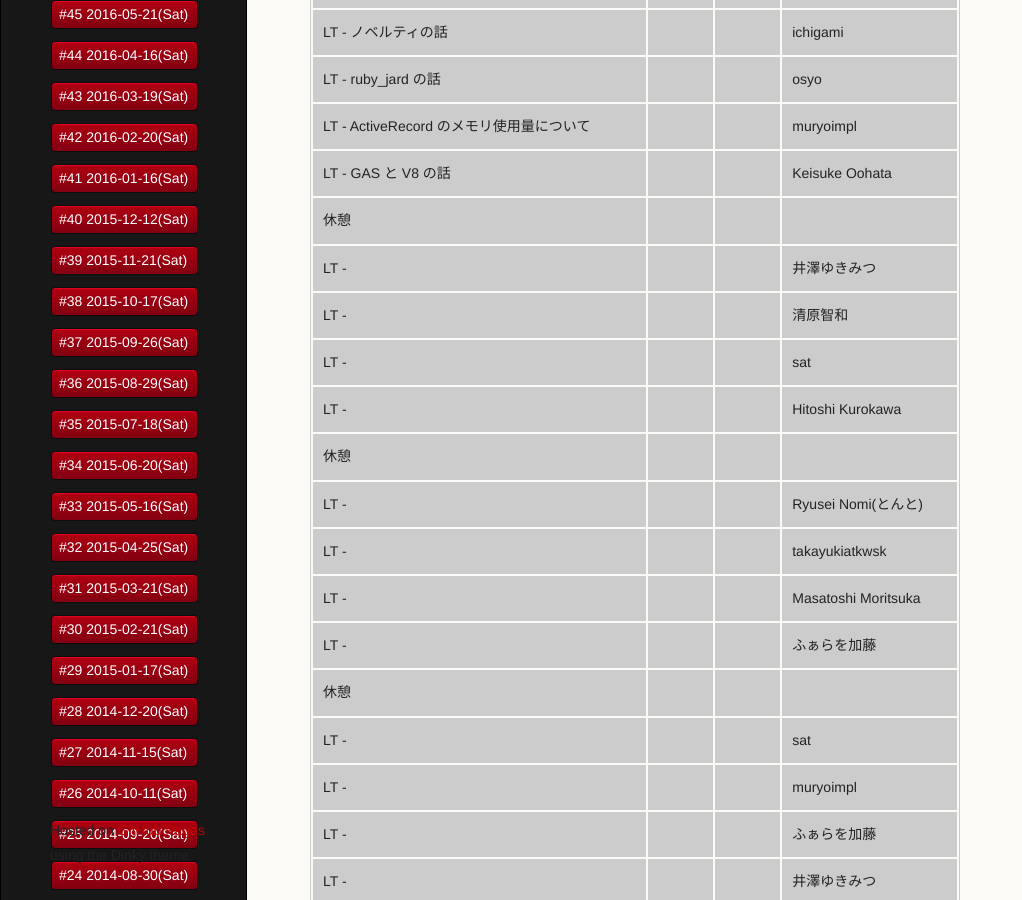
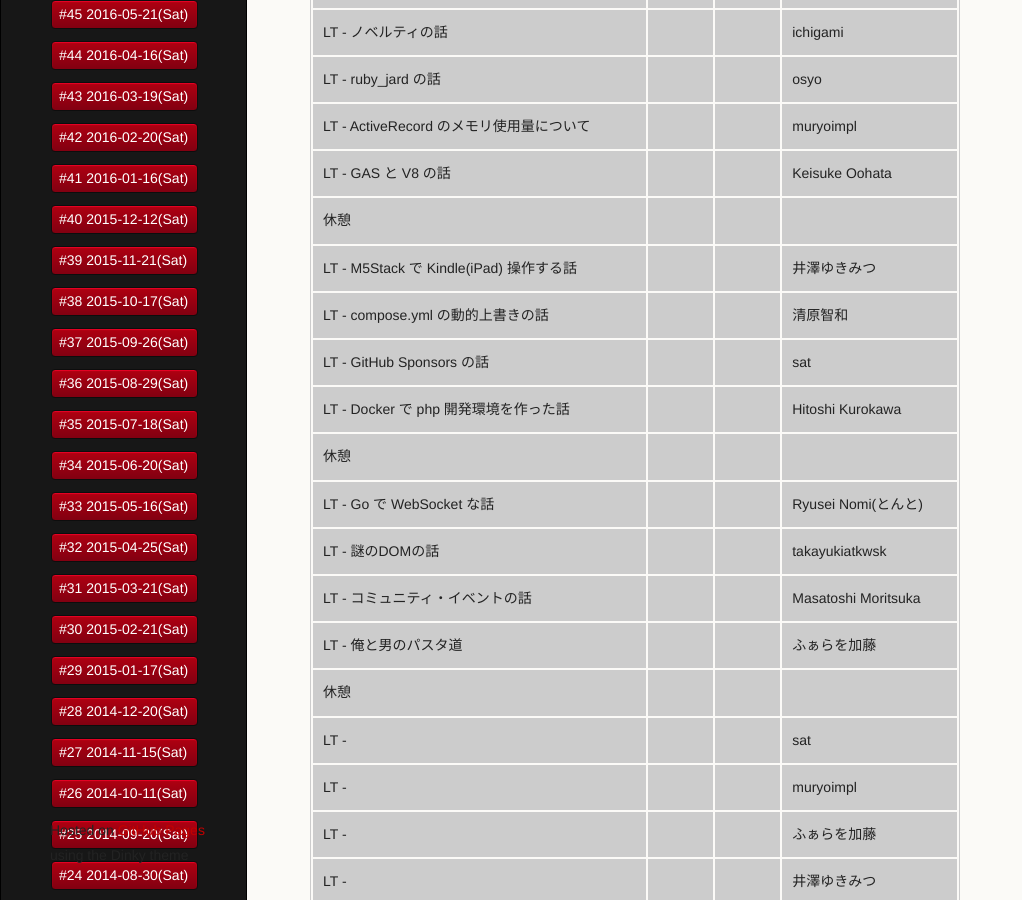
Before and after one commit to kanazawarb/meetup, a Jekyll site: the page built from 96/index.md, in a window 1280 px wide and 900 px high, scrolled down 2307 px. Shown: the whole window, without its empty margins (0-1022 px from the left). Built offline with Jekyll 4.4.1, drawn with Linux system fonts in a browser that asks for light colours; a script that is not in the unit is left out.

Commit message:
update LT titles

```diff
--- a/96/index.md
+++ b/96/index.md
@@ -111,15 +111,15 @@ kanazawa.rb はカンファレンスでも勉強会でもない！
 | LT - ActiveRecord のメモリ使用量について  | |    |  muryoimpl                                              |
 | LT - GAS と V8 の話               |       |      |  Keisuke Oohata                                         |
 | 休憩                              |       |      |                                                         |
-| LT -                              |       |      |  井澤ゆきみつ                                           |
-| LT -                              |       |      |  清原智和                                               |
-| LT -                              |       |      |  sat                                                    |
-| LT -                              |       |      |  Hitoshi Kurokawa                                       |
+| LT - M5Stack で Kindle(iPad) 操作する話 | |      |  井澤ゆきみつ                                           |
+| LT - compose.yml の動的上書きの話 |       |      |  清原智和                                               |
+| LT - GitHub Sponsors の話         |       |      |  sat                                                    |
+| LT - Docker で php 開発環境を作った話 |   |      |  Hitoshi Kurokawa                                       |
 | 休憩                              |       |      |                                                         |
-| LT -                              |       |      |  Ryusei Nomi(とんと)                                    |
-| LT -                              |       |      |  takayukiatkwsk                                         |
-| LT -                              |       |      |  Masatoshi Moritsuka                                    |
-| LT -                              |       |      |  ふぁらを加藤                                           |
+| LT - Go で WebSocket な話         |       |      |  Ryusei Nomi(とんと)                                    |
+| LT - 謎のDOMの話                  |       |      |  takayukiatkwsk                                         |
+| LT - コミュニティ・イベントの話   |       |      |  Masatoshi Moritsuka                                    |
+| LT - 俺と男のパスタ道             |       |      |  ふぁらを加藤                                           |
 | 休憩                              |       |      |                                                         |
 | LT -                              |       |      |  sat                                                    |
 | LT -                              |       |      |  muryoimpl                                              |
```
